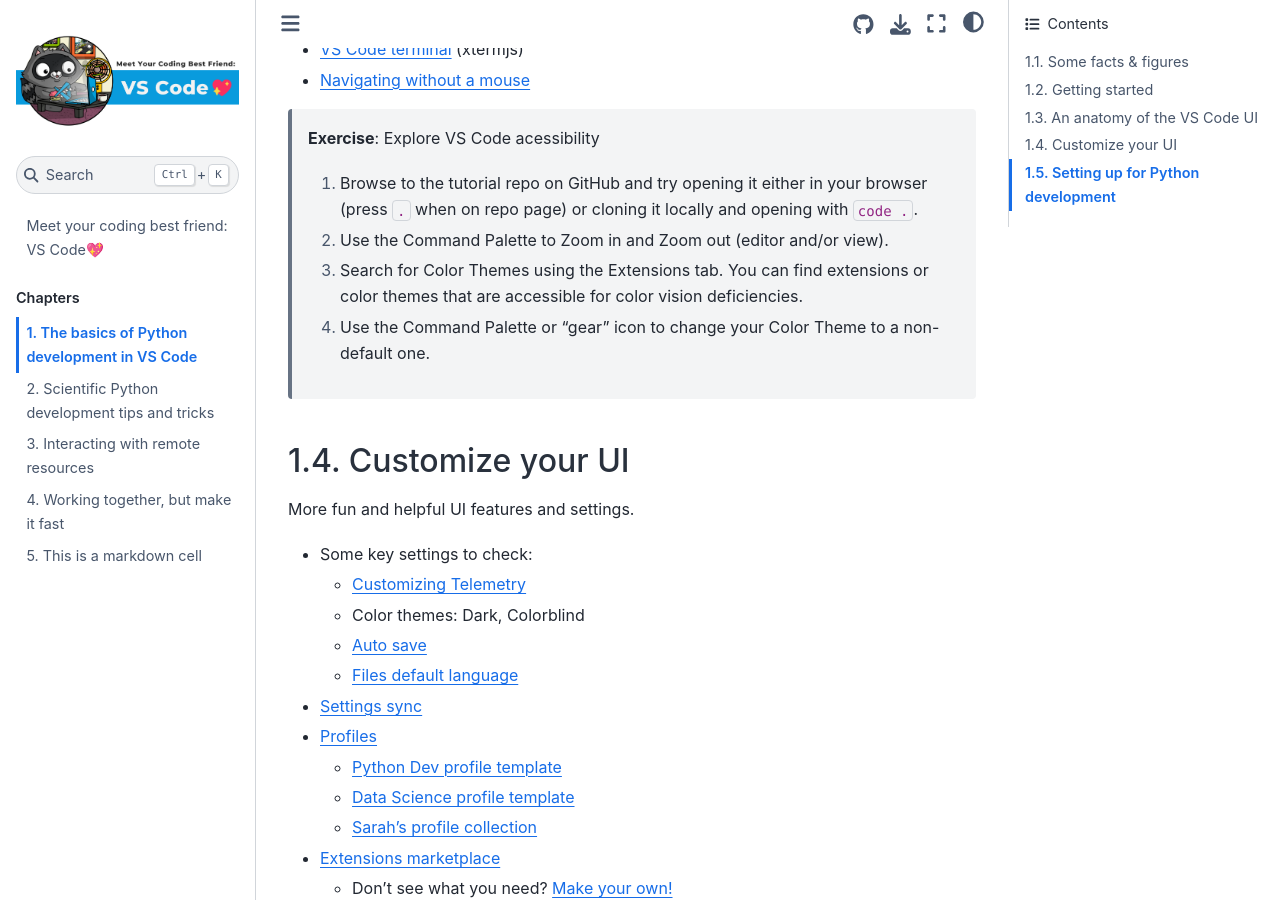
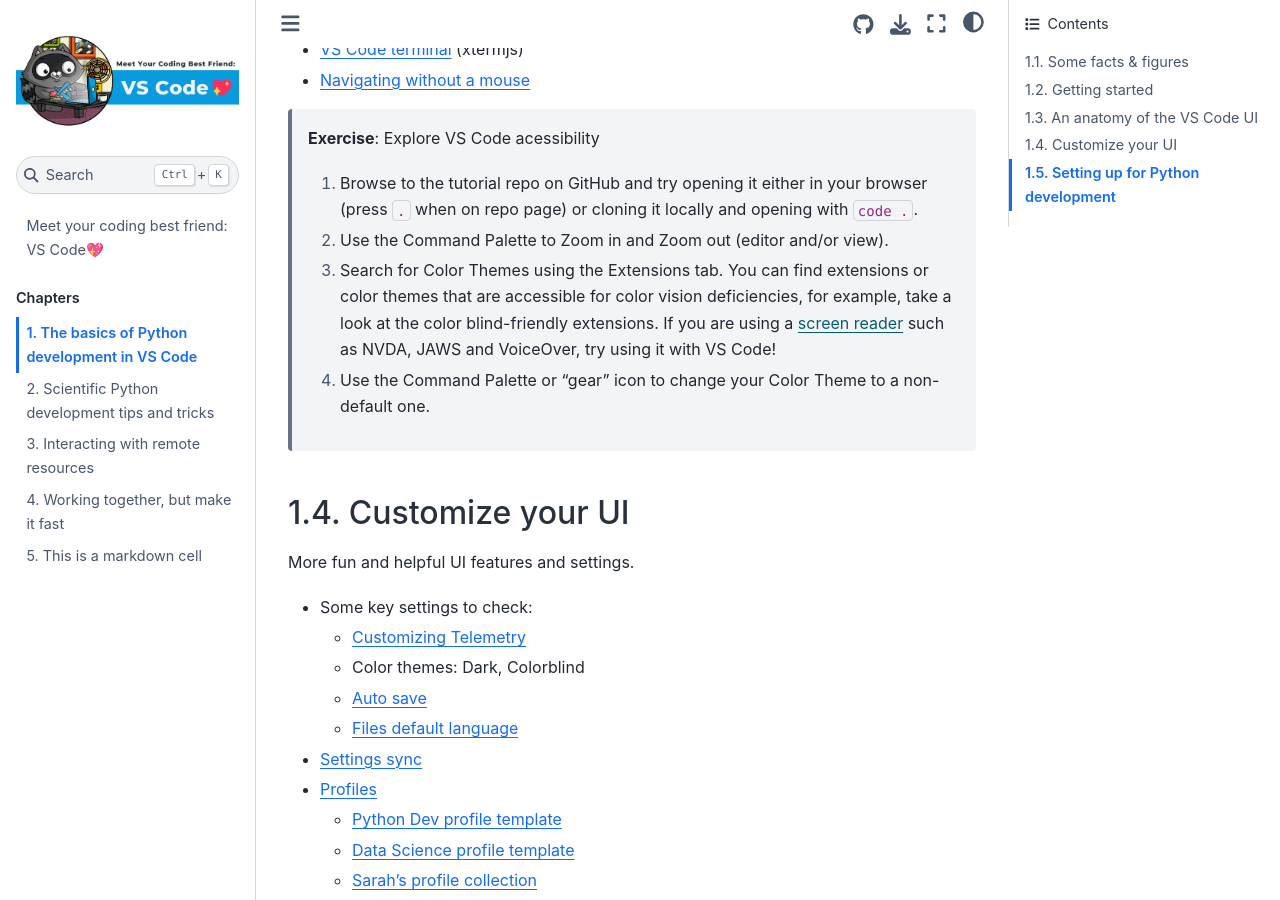
Before and after one commit to crazy4pi314/scipy-vscode-tutorial, a Jupyter Book: the page built from 1-basics.md, in a window 1280 px wide and 900 px high, scrolled down 1673 px. Built offline with Jupyter Book 1.0.4 settings and Sphinx 7.4.7 and the Sphinx Book theme 1.1.4, drawn with Linux system fonts in a browser that asks for light colours.

Commit message:
add suggestion from code review

```diff
--- a/1-basics.md
+++ b/1-basics.md
@@ -52,7 +52,7 @@
 >
 > 1. Browse to the tutorial repo on GitHub and try opening it either in your browser (press `.` when on repo page) or cloning it locally and opening with `code .`.
 > 2. Use the Command Palette to Zoom in and Zoom out (editor and/or view).
-> 3. Search for Color Themes using the Extensions tab. You can find extensions or color themes that are accessible for color vision deficiencies.
+> 3. Search for Color Themes using the Extensions tab. You can find extensions or color themes that are accessible for color vision deficiencies, for example, take a look at the color blind-friendly extensions. If you are using a [screen reader](https://code.visualstudio.com/docs/editor/accessibility#_screen-readers) such as NVDA, JAWS and VoiceOver, try using it with VS Code!
 > 4. Use the Command Palette or "gear" icon to change your Color Theme to a non-default one.
 >
 
```
Also changed, not shown: 1 other file.
